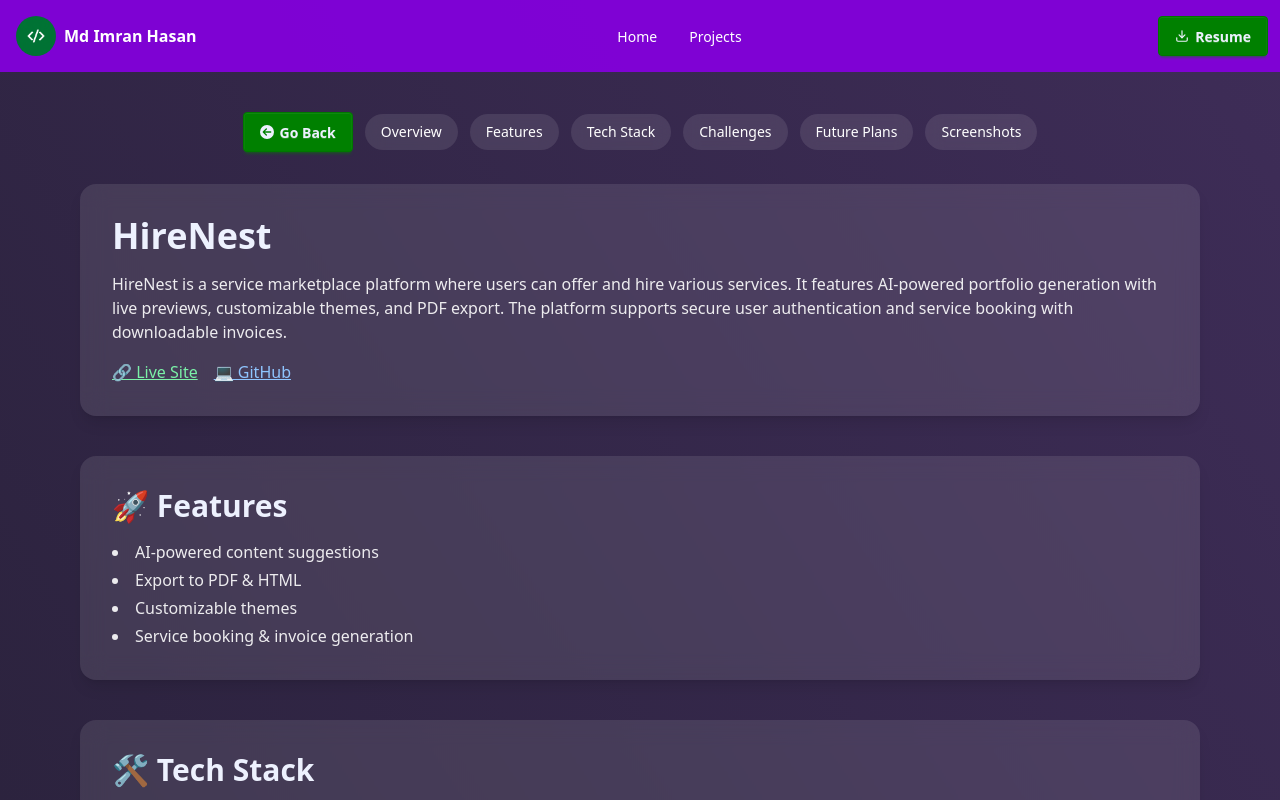
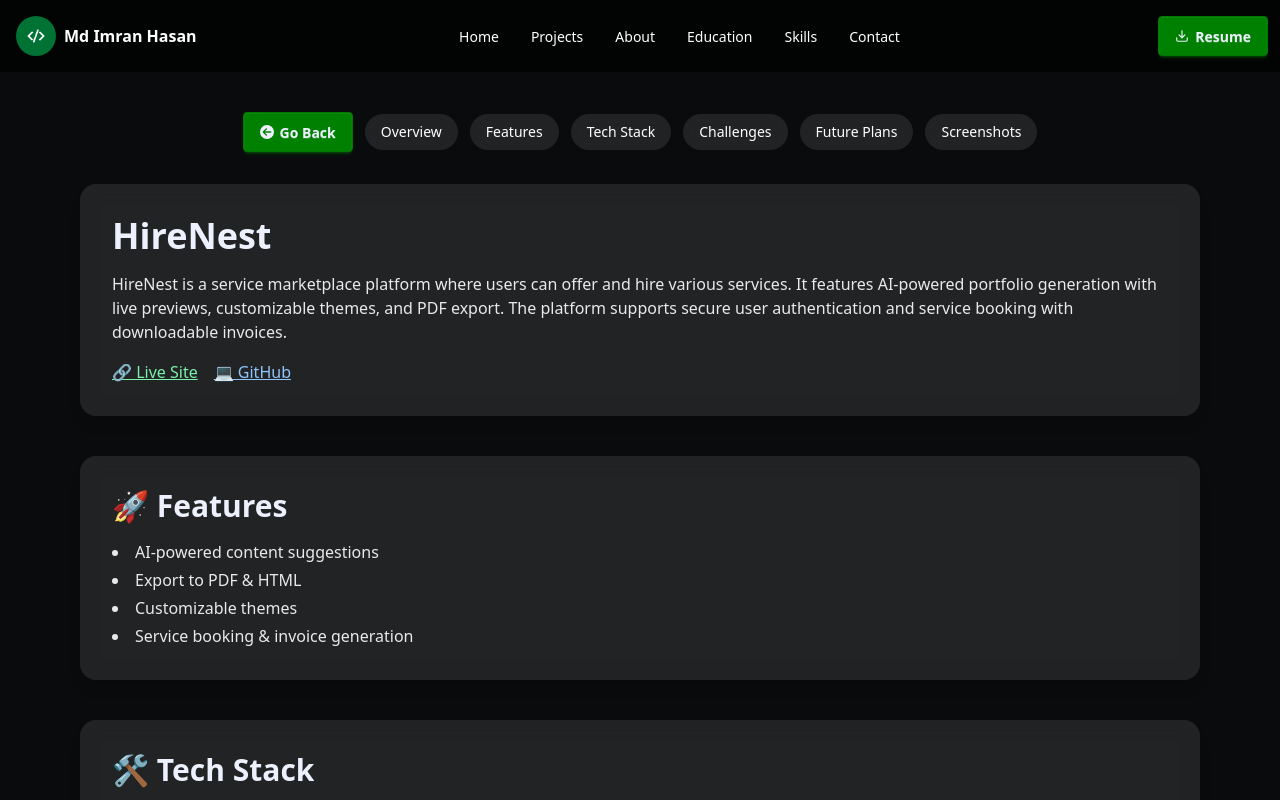
Before and after one commit to programmarimran/imran-dev-portfolio, a React (Vite) app in the folder portfolio/: page /details/1 in a window 1280 px wide. Shown: the top 800 px of the page. Built offline with nearby package versions, Linux system fonts and the light colour scheme.

Commit message:
added a portfolio theme change and scrollto section nav implement in navbar

```diff
--- a/portfolio/src/components/ScrollToSectionButton/ScrollToSectionButton.jsx
+++ /dev/null
@@ -1,29 +0,0 @@
-import React from "react";
-import useScrollToSection from "../../hooks/useScrollToSection";
-import useVisibleWindow from "../../hooks/useVisibleWindow";
-
-const ScrollToSectionButton = () => {
-  const visible = useVisibleWindow();
-  const sections = ["Skills", "Projects", "Contact"];
-  const scrollToSection = useScrollToSection();
-  if (!visible) return null;
-  return (
-    <div className="mt-10 text-center">
-      <ul className="flex flex-wrap gap-4 justify-center text-start items-start ">
-        {sections.map((sec, i) => (
-          <li key={i}>
-            <button
-        key={i}
-        onClick={() => scrollToSection(sec.replace(/\s/g, ""))}
-        className="bg-white/10  hover:bg-purple-700 text-white px-4 py-2 rounded-full text-sm backdrop-blur-sm transition-all duration-200"
-      >
-        {sec}
-      </button>
-          </li>
-        ))}
-      </ul>
-    </div>
-  );
-};
-
-export default ScrollToSectionButton;
--- a/portfolio/src/hooks/useScrollToSection.js
+++ b/portfolio/src/hooks/useScrollToSection.js
@@ -1,29 +1,33 @@
-import { useCallback } from "react";
-import { useNavigate, } from "react-router";
+
+import { useNavigate, useLocation } from "react-router";
 
 const useScrollToSection = () => {
   const navigate = useNavigate();
+  const location = useLocation();
 
-  const scrollToSection = useCallback(
-    (sectionId) => {
-      const section = document.getElementById(sectionId);
-      if (section) {
-        section.scrollIntoView({ behavior: "smooth" });
-      } else {
-        // যদি এখন অন্য পেইজে থাকো, আগে home e যাও
-        navigate("/", { replace: false });
+  const scrollToSection = (id) => {
+    if (location.pathname !== "/") {
+      navigate("/", { replace: false });
 
-        // একটু delay দিয়ে scroll করাও যাতে Home পেজ লোড হয়
-        setTimeout(() => {
-          const target = document.getElementById(sectionId);
-          target?.scrollIntoView({ behavior: "smooth" });
-        }, 100); // 100ms delay
+
+      const interval = setInterval(() => {
+        const el = document.getElementById(id);
+        if (el) {
+          el.scrollIntoView({ behavior: "smooth" });
+          clearInterval(interval);
+        }
+      }, 100);
+
+      setTimeout(() => clearInterval(interval), 3000);
+    } else {
+      const el = document.getElementById(id);
+      if (el) {
+        el.scrollIntoView({ behavior: "smooth" });
       }
-    },
-    [navigate]
-  );
+    }
+  };
 
-  return scrollToSection;
+  return { scrollToSection };
 };
 
 export default useScrollToSection;
--- a/portfolio/src/hooks/useVisibleWindow.js
+++ b/portfolio/src/hooks/useVisibleWindow.js
@@ -3,7 +3,7 @@ import React, { useEffect, useState } from "react";
 const useVisibleWindow = () => {
   const [visible, setVisible] = useState(false);
 
-  // Scroll position track করা
+  //
   useEffect(() => {
     const toggleVisibility = () => {
       if (window.pageYOffset > 300) {
--- a/portfolio/src/layouts/RootLayout.jsx
+++ b/portfolio/src/layouts/RootLayout.jsx
@@ -1,15 +1,17 @@
 import { NavLink, Outlet } from "react-router";
 import logo from "../assets/logo.png";
 import { FiDownload } from "react-icons/fi";
+import useScrollToSection from "../hooks/useScrollToSection";
 
 const RootLayout = () => {
+  const { scrollToSection } = useScrollToSection();
   return (
     <>
-      <div className="drawer bg-gradient-to-bl from-[#8742bc50] to-[#36174b50] text-white drawer-end">
+      <div className="drawer bg-black/70  text-white drawer-end">
         <input id="my-drawer-3" type="checkbox" className="drawer-toggle" />
         <div className="drawer-content flex flex-col">
           {/* Navbar */}
-          <div className=" bg-purple-700/95 sticky top-0 z-50 ">
+          <div className="  bg-black/70  backdrop-blur-xs sticky top-0 z-50 ">
             <div className="max-w-[1440px] mx-auto navbar  w-full justify-between ">
               {/* Left: logo+name */}
               <div className="flex items-center gap-2 px-2">
@@ -50,6 +52,26 @@ const RootLayout = () => {
                       Projects
                     </NavLink>
                   </li>
+                  <li>
+                    <button onClick={() => scrollToSection("About")}>
+                      About
+                    </button>
+                  </li>
+                  <li>
+                    <button onClick={() => scrollToSection("Education")}>
+                      Education
+                    </button>
+                  </li>
+                  <li>
+                    <button onClick={() => scrollToSection("Skills")}>
+                      Skills
+                    </button>
+                  </li>
+                  <li>
+                    <button onClick={() => scrollToSection("Contact")}>
+                      Contact
+                    </button>
+                  </li>
                 </ul>
               </div>
 
@@ -60,8 +82,8 @@ const RootLayout = () => {
                   <ul className="menu menu-horizontal px-1">
                     <li>
                       <a
-                        href="/resume.pdf"
-                        download="resume.pdf"
+                        href="https://drive.google.com/file/d/1vXu69-GoyTvlJS1GbMuUHi2uamKpx_8K/view"
+                        target="_blank"
                         className="btn btn-primary"
                       >
                         <FiDownload />
@@ -106,7 +128,7 @@ const RootLayout = () => {
           </main>
 
           {/* Footer */}
-          <footer className="bg-[#a878d8] text-center p-4 mt-auto">
+          <footer className=" text-center p-4 mt-auto">
             © 2025 Md Imran Hasan. All rights reserved.
           </footer>
         </div>
@@ -145,8 +167,8 @@ const RootLayout = () => {
               <ul>
                 <li>
                   <a
-                    href="/resume.pdf"
-                    download="resume.pdf"
+                    href="https://drive.google.com/file/d/1vXu69-GoyTvlJS1GbMuUHi2uamKpx_8K/view"
+                    target="_blank"
                     className="btn btn-primary"
                   >
                     <FiDownload /> Download My CV
--- a/portfolio/src/pages/homepage/hero/HeroSection.jsx
+++ b/portfolio/src/pages/homepage/hero/HeroSection.jsx
@@ -1,76 +1,76 @@
 import { FaGithub, FaLinkedin, FaTwitter } from "react-icons/fa";
 import { FiDownload } from "react-icons/fi";
 import myPhoto from "../../../assets/heroimage.jpg";
+
 const HeroSection = () => {
   return (
-    <section className="max-h-[1000px] my-12 border-4 rounded-2xl border-[#a878d8]  flex flex-col-reverse md:flex-row items-center  justify-between gap-10 px-6 md:px-16 py-12  text-white">
-      {/* Left content */}
-      <div
-        className="w-full md:w-1/2 flex flex-col gap-6"
-      >
-        <h1 className="text-4xl md:text-3xl font-bold leading-tight text-shadow">
-          Hi, I’m <span className="text-primary">Md Imran Hasan</span>
-        </h1>
-        <h2 className="text-xl text-shadow font-medium text-gray-300">
-          React & MERN Stack Developer
-        </h2>
-        <h1 align="center">
-          <img
-            src="https://readme-typing-svg.herokuapp.com?font=Fira+Code&size=28&duration=4000&pause=1000&color=F76C6C&width=800&lines=Assalamu+Alaikum+👋+I'm+Md+Imran+Hasan;MERN+Stack+Developer+from+Bangladesh;React+%7C+Node+%7C+Express+%7C+MongoDB;Always+learning+%7C+Open+to+Work"
-            alt="Typing SVG"
-          />
+    <section className="max-h-[1000px] my-12 px-6 bg-black/90 md:px-16 py-12 rounded-2xl flex flex-col-reverse md:flex-row items-center justify-between gap-10  text-white">
+      {/* Left Content */}
+      <div className="w-full md:w-1/2 flex flex-col gap-6">
+        <h1 className="text-4xl md:text-5xl font-bold leading-tight">
+          Hi, I'm <span className="text-primary">Md Imran Hasan</span>
         </h1>
 
-        <p className="text-base text-shadow text-gray-300">
-          I build modern web apps using MongoDB, Express, React, and Node.js. I
-          focus on clean UI and efficient backend to solve real-world problems.
+        <h2 className="text-xl font-medium text-gray-300">
+          MERN Stack Developer | React Specialist
+        </h2>
+
+        <div className="mt-1">
+          <img
+            src="https://readme-typing-svg.herokuapp.com?font=Fira+Code&size=22&duration=4000&pause=1000&color=FFFFFF&width=550&lines=Assalamu+Alaikum+👋+I'm+Imran+Hasan;Passionate+MERN+Stack+Developer;React+%7C+Node+%7C+MongoDB+%7C+Express;Problem+Solver+%7C+Team+Player"
+            alt="Typing Animation"
+          />
+        </div>
+
+        <p className="text-base text-gray-300 leading-relaxed">
+          I design and develop modern web applications using the MERN stack.
+          Passionate about building scalable solutions with clean UI and
+          efficient backend.
         </p>
 
-        {/* Social Icons */}
-        <div  className="flex items-center gap-4">
+        {/* Social Links */}
+        <div className="flex items-center gap-5 mt-2">
           <a
             href="https://github.com/programmarimran"
             target="_blank"
             rel="noopener noreferrer"
-            className="text-white hover:text-primary text-xl"
+            className="text-white hover:text-primary"
           >
-            <FaGithub size={25} />
+            <FaGithub size={24} />
           </a>
           <a
             href="https://www.linkedin.com/in/md-imran-hasan-664907354/"
             target="_blank"
             rel="noopener noreferrer"
-            className="text-white hover:text-primary text-xl"
+            className="text-white hover:text-primary"
           >
-            <FaLinkedin size={25} />
+            <FaLinkedin size={24} />
           </a>
           <a
             href="https://x.com/imranhasan72751"
             target="_blank"
             rel="noopener noreferrer"
-            className="text-white hover:text-primary text-xl"
+            className="text-white hover:text-primary"
           >
-            <FaTwitter size={25} />
+            <FaTwitter size={24} />
           </a>
         </div>
 
         {/* Resume Button */}
-        <div  data-aos="fade-up"
-        data-aos-offset="300"
-        data-aos-easing="ease-in-sine" className="relative inline-block">
-
+        <div className="mt-4">
           <a
-            href="/resume.pdf"
-            download="resume.pdf"
-            className="btn btn-primary"
+            href="https://drive.google.com/file/d/1vXu69-GoyTvlJS1GbMuUHi2uamKpx_8K/view"
+            target="_blank"
+            rel="noopener noreferrer"
+            className="btn btn-primary gap-2"
           >
-           <FiDownload/> Download My CV
+            <FiDownload /> Download Resume
           </a>
         </div>
       </div>
 
-      {/* Right image */}
-      <div  className="w-full md:w-1/2 flex justify-center">
+      {/* Right Image */}
+      <div className="w-full md:w-1/2 flex justify-center">
         <img
           src={myPhoto}
           alt="Md Imran Hasan"
--- a/portfolio/src/pages/homepage/home/Home.jsx
+++ b/portfolio/src/pages/homepage/home/Home.jsx
@@ -6,7 +6,6 @@ import EducationSection from "../education/EducationSection";
 import ProjectSection from "../projects/ProjectSection";
 import ContactSection from "../contac/ContactSection";
 import ScrollToTopButton from "../../../components/ScrollToTopButton/ScrollToTopButton";
-import ScrollToSectionButton from "../../../components/ScrollToSectionButton/ScrollToSectionButton";
 
 const Home = () => {
   return (
@@ -14,18 +13,20 @@ const Home = () => {
       <div>
         <HeroSection></HeroSection>
       </div>
-      {/* //ScrollToSectionButton */}
-      <div className=" sticky top-22 z-50  hover:opacity-500">
-        <ScrollToSectionButton></ScrollToSectionButton>
-      </div>
-      <div  data-aos="fade-up"
-     data-aos-anchor-placement="center-bottom" className=" overflow-x-hidden">
+      <section
+        id="About"
+        data-aos="fade-up"
+        data-aos-anchor-placement="center-bottom"
+        className=" overflow-x-hidden"
+      >
         <AboutMe></AboutMe>
-      </div>
+      </section>
       <section id="Skills">
         <SkillsSection></SkillsSection>
       </section>
-      <EducationSection></EducationSection>
+      <section id="Education">
+        <EducationSection></EducationSection>
+      </section>
       <section id="Projects">
         <ProjectSection></ProjectSection>
       </section>
```
